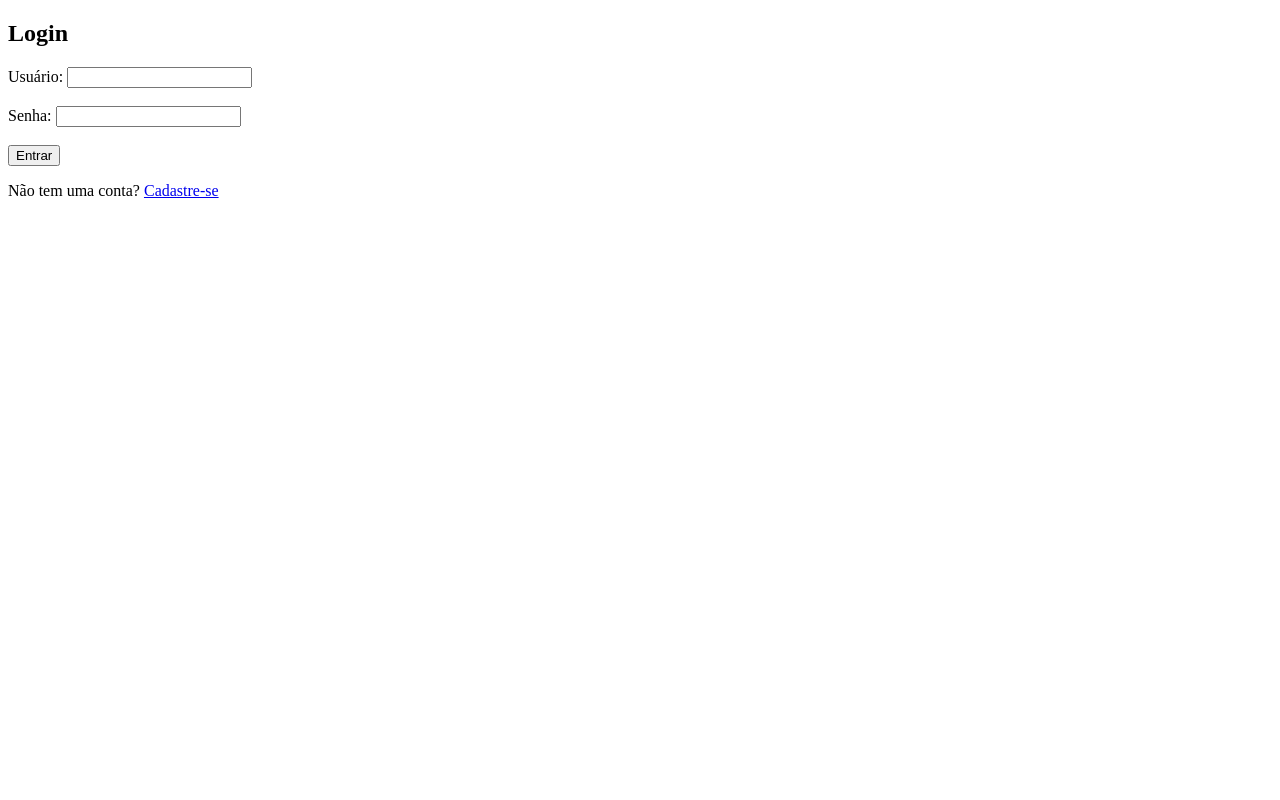
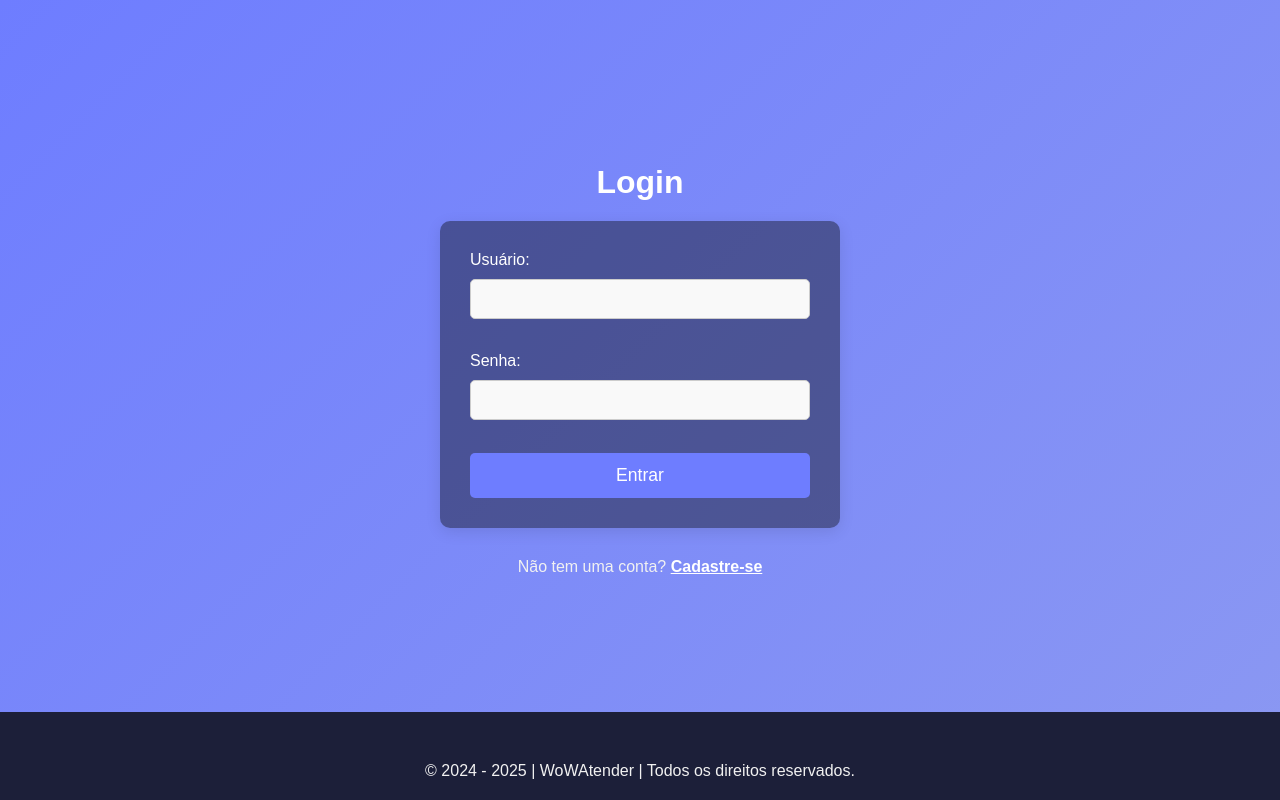
Before and after one commit to Paruccikk/botWhatsapp, a website: page public/index.html in a window 1280 px wide. Drawn offline with nearby package versions, Linux system fonts and the light colour scheme.

Commit message:
Add files via upload

```diff
--- /dev/null
+++ b/public/cadastro.css
@@ -0,0 +1,103 @@
+/* Resetando algumas propriedades básicas para todos os elementos */
+* {
+    margin: 0;
+    padding: 0;
+    box-sizing: border-box;
+    font-family: 'Arial', sans-serif;
+}
+
+body {
+    background: linear-gradient(135deg, #8b98f2, #6e7dff);
+    display: flex;
+    justify-content: center;
+    align-items: center;
+    flex-direction: column;
+    height: 100vh;
+    color: #fff;
+    text-align: center;
+    padding-bottom: 60px; /* Para não sobrepor o footer */
+}
+
+h2 {
+    font-size: 2rem;
+    margin-bottom: 20px;
+    color: #fff;
+}
+
+form {
+    background-color: rgba(0, 0, 0, 0.4);
+    padding: 40px;
+    border-radius: 10px;
+    box-shadow: 0px 4px 15px rgba(0, 0, 0, 0.2);
+    width: 100%;
+    max-width: 450px;
+    margin-bottom: 30px;
+}
+
+label {
+    font-size: 1rem;
+    display: block;
+    margin-bottom: 10px;
+    text-align: left;
+}
+
+input[type="text"], input[type="password"] {
+    width: 100%;
+    padding: 12px;
+    margin-bottom: 15px;
+    border: 1px solid #ccc;
+    border-radius: 5px;
+    font-size: 1rem;
+    color: #333;
+    background-color: #f9f9f9;
+    transition: 0.3s;
+}
+
+input[type="text"]:focus, input[type="password"]:focus {
+    border-color: #6e7dff;
+    background-color: #fff;
+    outline: none;
+}
+
+button {
+    width: 100%;
+    padding: 14px;
+    background-color: #6e7dff;
+    color: #fff;
+    border: none;
+    border-radius: 5px;
+    font-size: 1.1rem;
+    cursor: pointer;
+    transition: 0.3s;
+}
+
+button:hover {
+    background-color: #5360e7;
+}
+
+footer {
+    width: 100%;
+    background-color: #1c1f39;
+    color: #fff;
+    padding: 20px;
+    position: fixed;
+    bottom: 0;
+    text-align: center;
+    font-size: 0.9rem;
+}
+
+p {
+    margin-top: 20px;
+    font-size: 1rem;
+    color: #f1f1f1;
+}
+
+a {
+    color: #fff;
+    text-decoration: underline;
+    font-weight: bold;
+}
+
+a:hover {
+    color: #ddd;
+}
--- /dev/null
+++ b/public/index.css
@@ -0,0 +1,102 @@
+/* Resetando algumas propriedades básicas para todos os elementos */
+* {
+    margin: 0;
+    padding: 0;
+    box-sizing: border-box;
+    font-family: 'Arial', sans-serif;
+}
+
+body {
+    background: linear-gradient(135deg, #6e7dff, #8b98f2);
+    display: flex;
+    justify-content: center;
+    align-items: center;
+    flex-direction: column; /* Modificado para alinhar o conteúdo de forma vertical */
+    height: 100vh;
+    color: #fff;
+    text-align: center;
+    padding-bottom: 60px; /* Adiciona espaço para o footer não cobrir o conteúdo */
+}
+
+h2 {
+    font-size: 2rem;
+    margin-bottom: 20px;
+    color: #fff;
+}
+
+form {
+    background-color: rgba(0, 0, 0, 0.4);
+    padding: 30px;
+    border-radius: 10px;
+    box-shadow: 0px 4px 15px rgba(0, 0, 0, 0.1);
+    width: 100%;
+    max-width: 400px;
+}
+
+label {
+    font-size: 1rem;
+    display: block;
+    margin-bottom: 10px;
+    text-align: left;
+}
+
+input[type="text"], input[type="password"] {
+    width: 100%;
+    padding: 10px;
+    margin-bottom: 15px;
+    border: 1px solid #ccc;
+    border-radius: 5px;
+    font-size: 1rem;
+    color: #333;
+    background-color: #f9f9f9;
+    transition: 0.3s;
+}
+
+input[type="text"]:focus, input[type="password"]:focus {
+    border-color: #6e7dff;
+    background-color: #fff;
+    outline: none;
+}
+
+button {
+    width: 100%;
+    padding: 12px;
+    background-color: #6e7dff;
+    color: #fff;
+    border: none;
+    border-radius: 5px;
+    font-size: 1.1rem;
+    cursor: pointer;
+    transition: 0.3s;
+}
+
+button:hover {
+    background-color: #5360e7;
+}
+
+p {
+    margin-top: 30px; /* Diminui a distância entre o formulário e o texto */
+    font-size: 1rem;
+    color: #f1f1f1;
+}
+
+a {
+    color: #fff;
+    text-decoration: underline;
+    font-weight: bold;
+}
+
+a:hover {
+    color: #ddd;
+}
+
+footer {
+    width: 100%;
+    background-color: #1c1f39;
+    color: #fff;
+    padding: 20px;
+    position: fixed;
+    bottom: 0;
+    text-align: center;
+    font-size: 0.9rem;
+}
--- a/public/index.html
+++ b/public/index.html
@@ -3,7 +3,8 @@
 <head>
     <meta charset="UTF-8">
     <meta name="viewport" content="width=device-width, initial-scale=1.0">
-    <title>Login</title>
+    <title>WoWAtender</title>
+    <link rel="stylesheet" href="index.css">
 </head>
 <body>
     <h2>Login</h2>
@@ -24,5 +25,9 @@
 
     <!-- O script de login -->
     <script src="/js/script.js"></script>
+
+    <footer>
+        <p>&copy; 2024 - 2025 | WoWAtender | Todos os direitos reservados.</p>
+    </footer>
 </body>
 </html>
```
Also changed, not shown: public/cadastro.html (+6 -5 lines), public/dashboard.html (+1 -1 lines), public/js/admin.js (+7 -11 lines).
